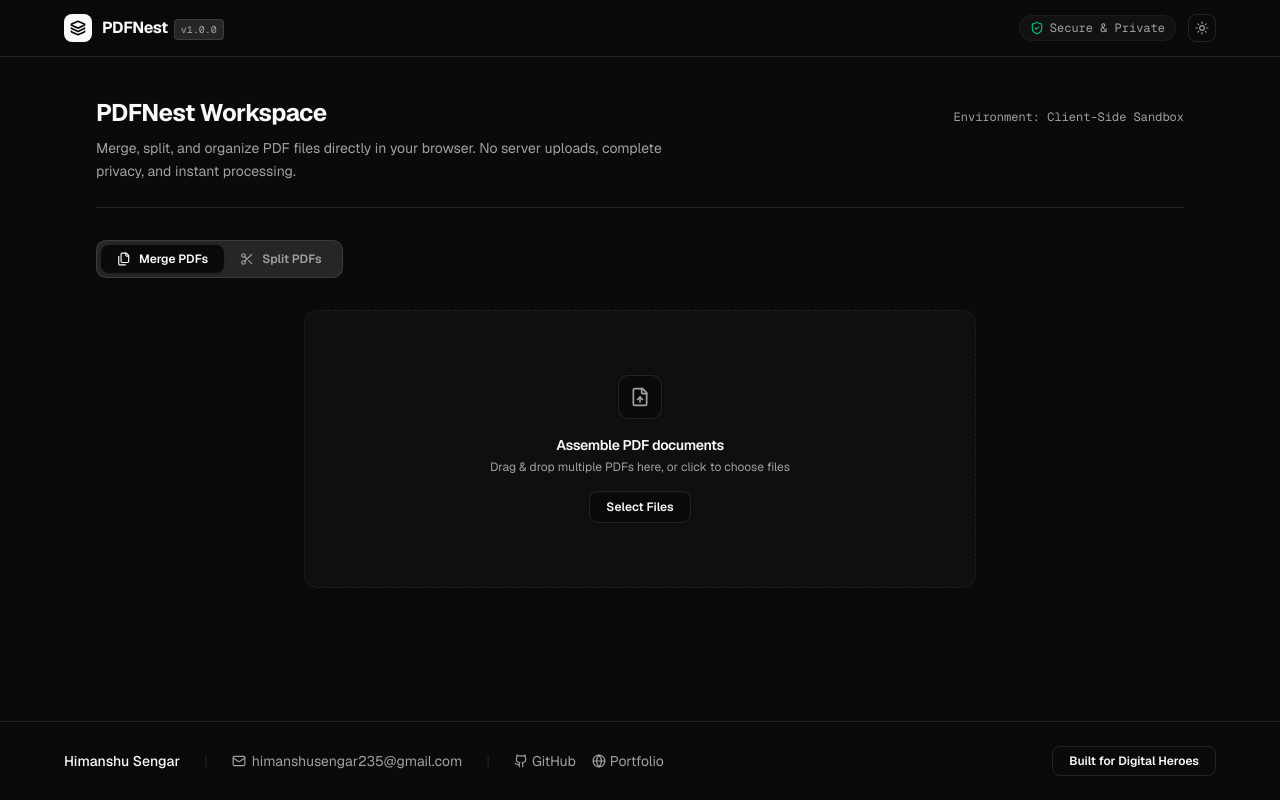
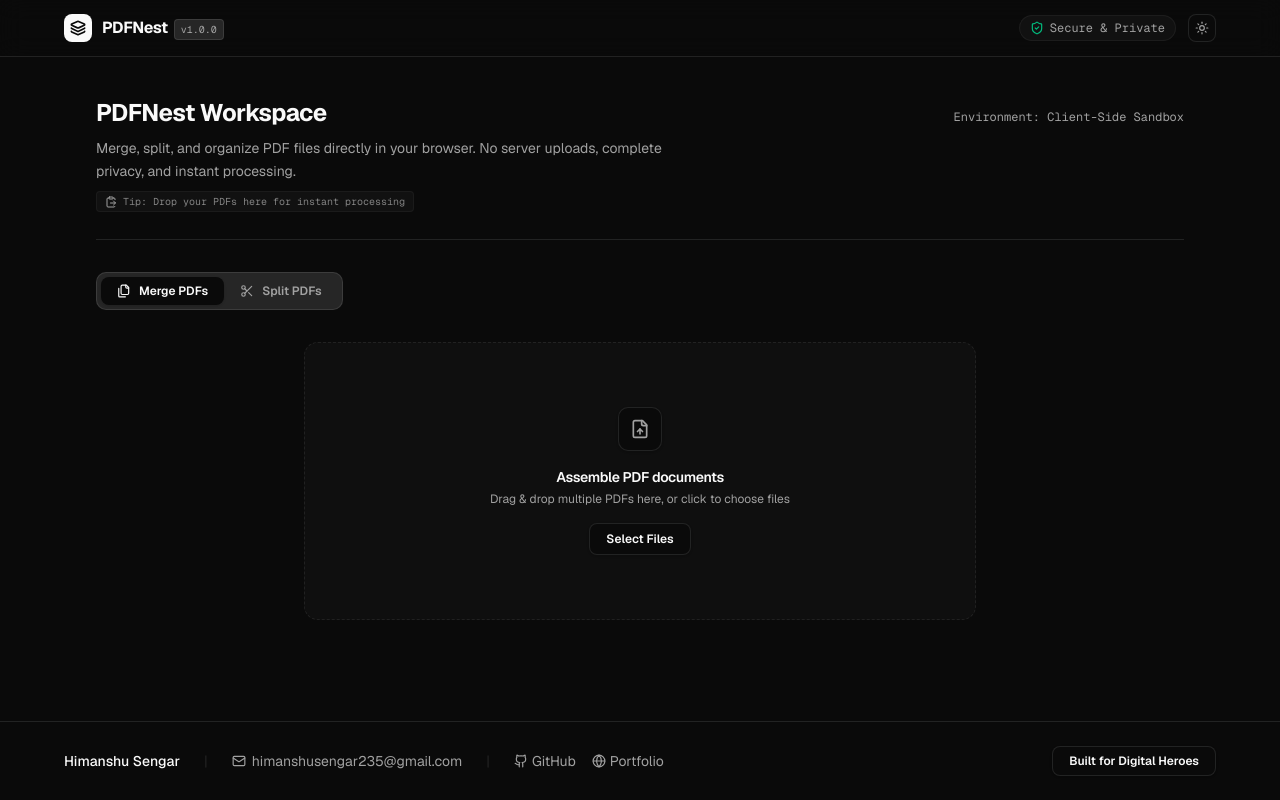
Before and after one commit to Himanshu2631/PDFNest, a Next.js app: page / in a window 1280 px wide. Built offline with nearby package versions, Linux system fonts and the light colour scheme.

Commit message:
Updated UI interface

```diff
--- a/src/app/page.tsx
+++ b/src/app/page.tsx
@@ -22,6 +22,7 @@ import {
   RefreshCw,
   Loader2,
   FileCheck,
+  ClipboardPaste,
   ShieldAlert,
   ArrowRight
 } from 'lucide-react';
@@ -273,6 +274,12 @@ export default function WorkspacePage() {
           <p className="text-xs sm:text-sm text-muted-foreground max-w-xl leading-relaxed">
             Merge, split, and organize PDF files directly in your browser. No server uploads, complete privacy, and instant processing.
           </p>
+
+          {/* Paste Helper Banner */}
+          <div className="inline-flex items-center gap-1.5 text-[10px] text-muted-foreground/80 font-mono bg-muted/30 px-2 py-0.5 rounded border border-border/40 select-none">
+            <ClipboardPaste className="size-3 text-muted-foreground" />
+            <span>Tip: Drop your PDFs here for instant processing</span>
+          </div>
         </div>
 
         {/* Tool Selection (Segmented Tabs Switcher) */}
```
